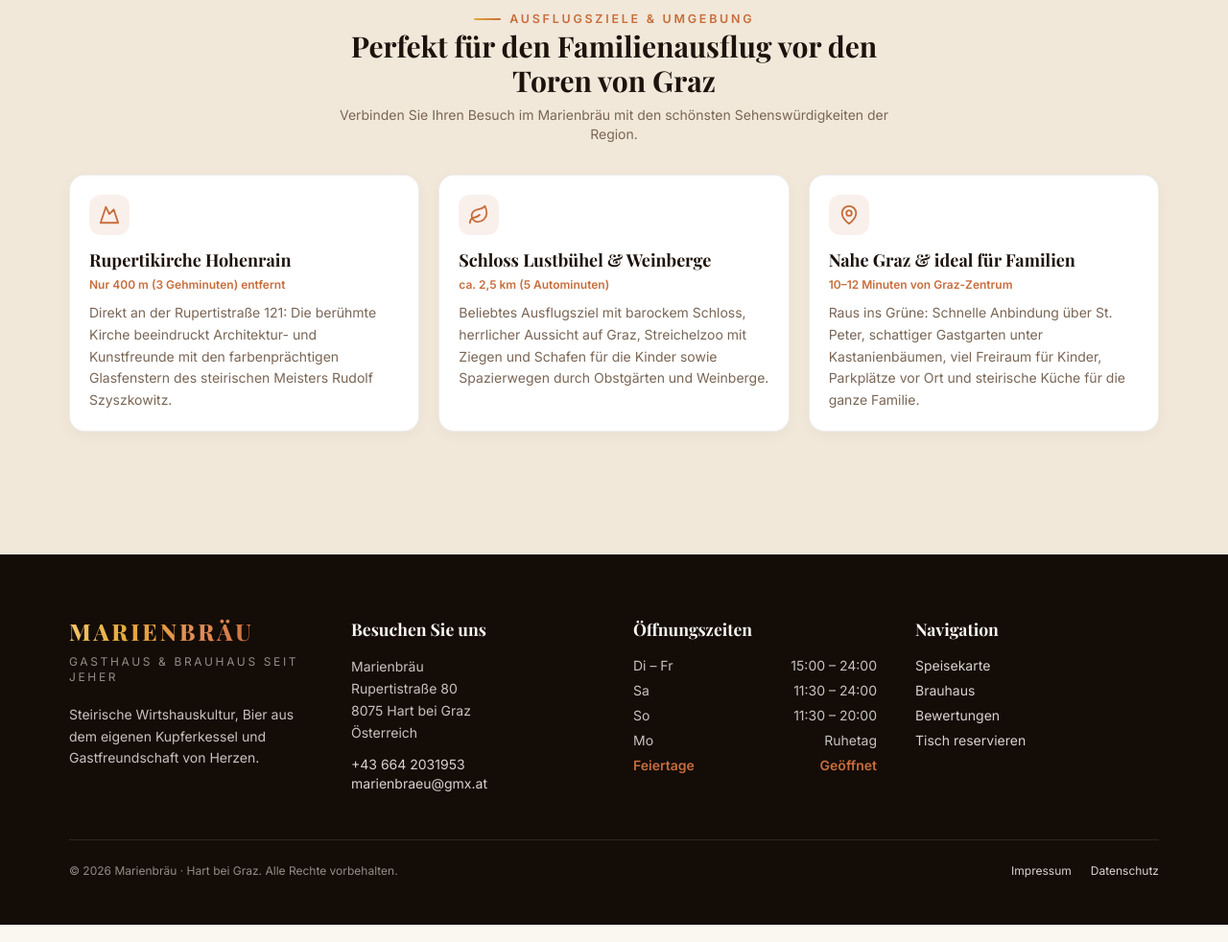
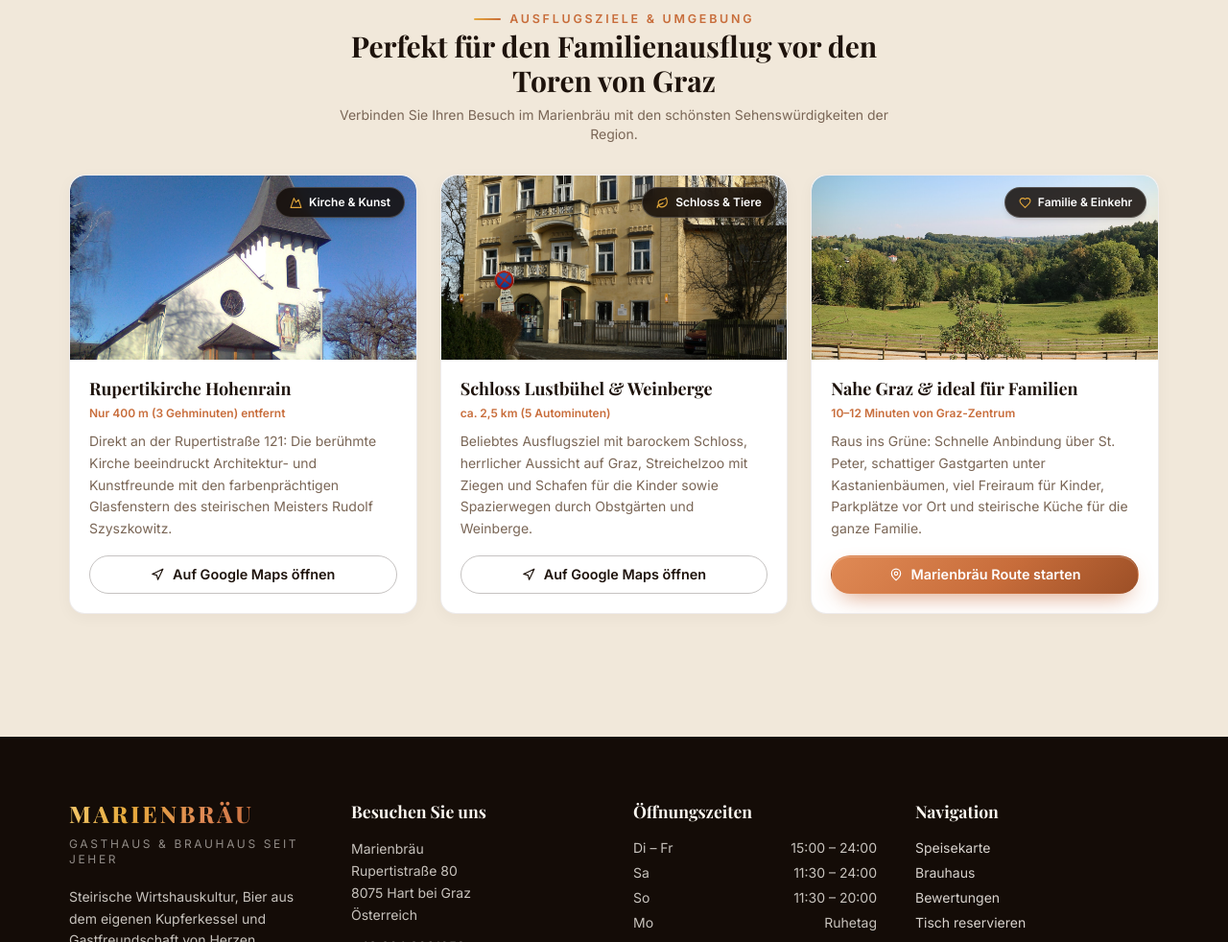
Before and after one commit to felipsant/marienbraeu, a plain HTML site: page index.html in a window 1280 px wide. Shown: the part 10113-11095 px from the top of the page at 96% size. Drawn offline with nearby package versions, Linux system fonts and the light colour scheme; a web font is replaced by a local one.

Commit message:
feat(location): add rich photos and direct Google Maps buttons for Rupertikirche, Schloss Lustbühel & Graz hills

```diff
--- a/assets/js/i18n.js
+++ b/assets/js/i18n.js
@@ -214,6 +214,11 @@ window.MB_I18N = {
     'nearby.c3.title': 'Close to Graz & Family-Friendly',
     'nearby.c3.dist': '10–12 minutes from Graz city centre',
     'nearby.c3.desc': 'Escape into the green: Fast access via St. Peter, leafy chestnut beer garden, safe open space for kids, on-site parking, and hearty Styrian cuisine for the whole family.',
+    'nearby.mapsBtn': 'Open on Google Maps',
+    'nearby.marienbraeuMaps': 'Get directions to Marienbräu',
+    'nearby.c1.tag': 'Church & Art',
+    'nearby.c2.tag': 'Castle & Animals',
+    'nearby.c3.tag': 'Family & Dining',
 
     'contact.address': 'Address',
     'contact.phone': 'Phone',
@@ -445,6 +450,11 @@ window.MB_I18N = {
     'nearby.c3.title': 'Vicino a Graz & Ideale per Famiglie',
     'nearby.c3.dist': '10–12 minuti dal centro di Graz',
     'nearby.c3.desc': 'Una gita nel verde: Collegamento rapido via St. Peter, giardino ombreggiato da castagni, spazio sicuro per i bambini, parcheggio e cucina stiriana per tutta la famiglia.',
+    'nearby.mapsBtn': 'Apri su Google Maps',
+    'nearby.marienbraeuMaps': 'Indicazioni per Marienbräu',
+    'nearby.c1.tag': 'Chiesa & Arte',
+    'nearby.c2.tag': 'Castello & Animali',
+    'nearby.c3.tag': 'Famiglia & Tavola',
 
     'contact.address': 'Indirizzo',
     'contact.phone': 'Telefono',
--- a/index.html
+++ b/index.html
@@ -842,32 +842,50 @@
             <p class="text-sm mt-2" style="color:var(--muted)" data-i18n="nearby.intro">Verbinden Sie Ihren Besuch im Marienbräu mit den schönsten Sehenswürdigkeiten der Region.</p>
           </div>
 
-          <div class="grid md:grid-cols-3 gap-5">
-            <article class="p-5 rounded-2xl" style="background:#fff;border:1px solid rgba(44,24,16,0.08);box-shadow:0 4px 16px rgba(44,24,16,0.04)">
-              <div class="inline-flex items-center justify-center rounded-xl p-2.5 mb-3" style="background:rgba(200,109,59,0.1);color:var(--copper)">
-                <svg style="width:22px;height:22px"><use href="#i-mountain"/></svg>
+          <div class="grid md:grid-cols-3 gap-6">
+            <article class="flex flex-col p-4 sm:p-5 rounded-2xl overflow-hidden transition-all duration-300 hover:shadow-lg" style="background:#fff;border:1px solid rgba(44,24,16,0.08);box-shadow:0 4px 16px rgba(44,24,16,0.04)">
+              <div class="relative h-48 -mx-4 -mt-4 sm:-mx-5 sm:-mt-5 mb-4 overflow-hidden rounded-t-2xl" style="background:#f3ece2">
+                <img src="assets/img/rupertikirche.jpg" alt="Rupertikirche Hohenrain" class="w-full h-full object-cover transition-transform duration-500 hover:scale-105" loading="lazy">
+                <span class="badge absolute top-3 right-3 text-xs shadow-md" style="background:rgba(18,11,6,0.85);color:#fff"><svg style="width:13px;height:13px"><use href="#i-mountain"/></svg><span data-i18n="nearby.c1.tag">Kirche &amp; Kunst</span></span>
               </div>
               <h4 class="font-display text-lg font-bold" style="color:var(--walnut)" data-i18n="nearby.c1.title">Rupertikirche Hohenrain</h4>
               <p class="text-xs font-semibold mt-1" style="color:var(--copper)" data-i18n="nearby.c1.dist">Nur 400 m (3 Gehminuten) entfernt</p>
               <p class="text-sm mt-2.5 leading-relaxed" style="color:var(--muted)" data-i18n="nearby.c1.desc">Direkt an der Rupertistraße 121: Die berühmte Kirche beeindruckt Architektur- und Kunstfreunde mit den farbenprächtigen Glasfenstern des steirischen Meisters Rudolf Szyszkowitz.</p>
+              <div class="mt-auto pt-4">
+                <a href="https://maps.google.com/?q=Rupertikirche+Hohenrain,+Rupertistra%C3%9Fe+121,+8075+Hart+bei+Graz" target="_blank" rel="noopener" class="btn btn-ghost-dark btn-sm w-full justify-center">
+                  <svg style="width:14px;height:14px"><use href="#i-nav"/></svg><span data-i18n="nearby.mapsBtn">Auf Google Maps öffnen</span>
+                </a>
+              </div>
             </article>
 
-            <article class="p-5 rounded-2xl" style="background:#fff;border:1px solid rgba(44,24,16,0.08);box-shadow:0 4px 16px rgba(44,24,16,0.04)">
-              <div class="inline-flex items-center justify-center rounded-xl p-2.5 mb-3" style="background:rgba(200,109,59,0.1);color:var(--copper)">
-                <svg style="width:22px;height:22px"><use href="#i-leaf"/></svg>
+            <article class="flex flex-col p-4 sm:p-5 rounded-2xl overflow-hidden transition-all duration-300 hover:shadow-lg" style="background:#fff;border:1px solid rgba(44,24,16,0.08);box-shadow:0 4px 16px rgba(44,24,16,0.04)">
+              <div class="relative h-48 -mx-4 -mt-4 sm:-mx-5 sm:-mt-5 mb-4 overflow-hidden rounded-t-2xl" style="background:#f3ece2">
+                <img src="assets/img/schloss-lustbuehel.jpg" alt="Schloss Lustbühel & Weinberge" class="w-full h-full object-cover transition-transform duration-500 hover:scale-105" loading="lazy">
+                <span class="badge absolute top-3 right-3 text-xs shadow-md" style="background:rgba(18,11,6,0.85);color:#fff"><svg style="width:13px;height:13px"><use href="#i-leaf"/></svg><span data-i18n="nearby.c2.tag">Schloss &amp; Tiere</span></span>
               </div>
               <h4 class="font-display text-lg font-bold" style="color:var(--walnut)" data-i18n="nearby.c2.title">Schloss Lustbühel &amp; Weinberge</h4>
               <p class="text-xs font-semibold mt-1" style="color:var(--copper)" data-i18n="nearby.c2.dist">ca. 2,5 km (5 Autominuten)</p>
               <p class="text-sm mt-2.5 leading-relaxed" style="color:var(--muted)" data-i18n="nearby.c2.desc">Beliebtes Ausflugsziel mit barockem Schloss, herrlicher Aussicht auf Graz, Streichelzoo mit Ziegen und Schafen für die Kinder sowie Spazierwegen durch Obstgärten und Weinberge.</p>
+              <div class="mt-auto pt-4">
+                <a href="https://maps.google.com/?q=Schloss+Lustb%C3%BChel,+Lustb%C3%BChelstra%C3%9Fe,+8042+Graz" target="_blank" rel="noopener" class="btn btn-ghost-dark btn-sm w-full justify-center">
+                  <svg style="width:14px;height:14px"><use href="#i-nav"/></svg><span data-i18n="nearby.mapsBtn">Auf Google Maps öffnen</span>
+                </a>
+              </div>
             </article>
 
-            <article class="p-5 rounded-2xl" style="background:#fff;border:1px solid rgba(44,24,16,0.08);box-shadow:0 4px 16px rgba(44,24,16,0.04)">
-              <div class="inline-flex items-center justify-center rounded-xl p-2.5 mb-3" style="background:rgba(200,109,59,0.1);color:var(--copper)">
-                <svg style="width:22px;height:22px"><use href="#i-pin"/></svg>
+            <article class="flex flex-col p-4 sm:p-5 rounded-2xl overflow-hidden transition-all duration-300 hover:shadow-lg" style="background:#fff;border:1px solid rgba(44,24,16,0.08);box-shadow:0 4px 16px rgba(44,24,16,0.04)">
+              <div class="relative h-48 -mx-4 -mt-4 sm:-mx-5 sm:-mt-5 mb-4 overflow-hidden rounded-t-2xl" style="background:#f3ece2">
+                <img src="assets/img/graz-huegelland.jpg" alt="Nahe Graz & ideal für Familien" class="w-full h-full object-cover transition-transform duration-500 hover:scale-105" loading="lazy">
+                <span class="badge absolute top-3 right-3 text-xs shadow-md" style="background:rgba(18,11,6,0.85);color:#fff"><svg style="width:13px;height:13px"><use href="#i-heart"/></svg><span data-i18n="nearby.c3.tag">Familie &amp; Einkehr</span></span>
               </div>
               <h4 class="font-display text-lg font-bold" style="color:var(--walnut)" data-i18n="nearby.c3.title">Nahe Graz &amp; ideal für Familien</h4>
               <p class="text-xs font-semibold mt-1" style="color:var(--copper)" data-i18n="nearby.c3.dist">10–12 Minuten von Graz-Zentrum</p>
               <p class="text-sm mt-2.5 leading-relaxed" style="color:var(--muted)" data-i18n="nearby.c3.desc">Raus ins Grüne: Schnelle Anbindung über St. Peter, schattiger Gastgarten unter Kastanienbäumen, viel Freiraum für Kinder, Parkplätze vor Ort und steirische Küche für die ganze Familie.</p>
+              <div class="mt-auto pt-4">
+                <a href="https://maps.app.goo.gl/rvDNVtdcPYVDybdy7" target="_blank" rel="noopener" class="btn btn-copper btn-sm w-full justify-center">
+                  <svg style="width:14px;height:14px"><use href="#i-pin"/></svg><span data-i18n="nearby.marienbraeuMaps">Marienbräu Route starten</span>
+                </a>
+              </div>
             </article>
           </div>
         </div>
```
Also changed, not shown: assets/img/graz-huegelland.jpg (added), assets/img/rupertikirche.jpg (added), assets/img/schloss-lustbuehel.jpg (added).
